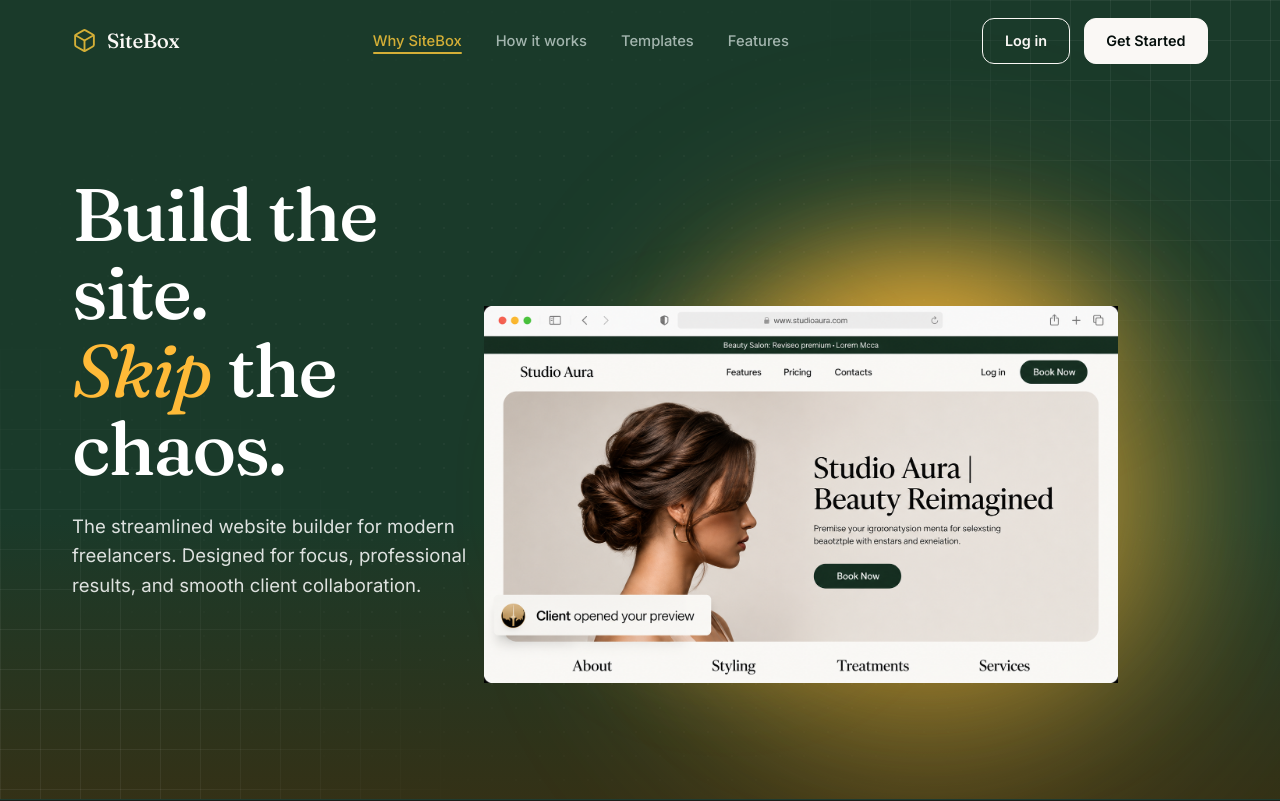
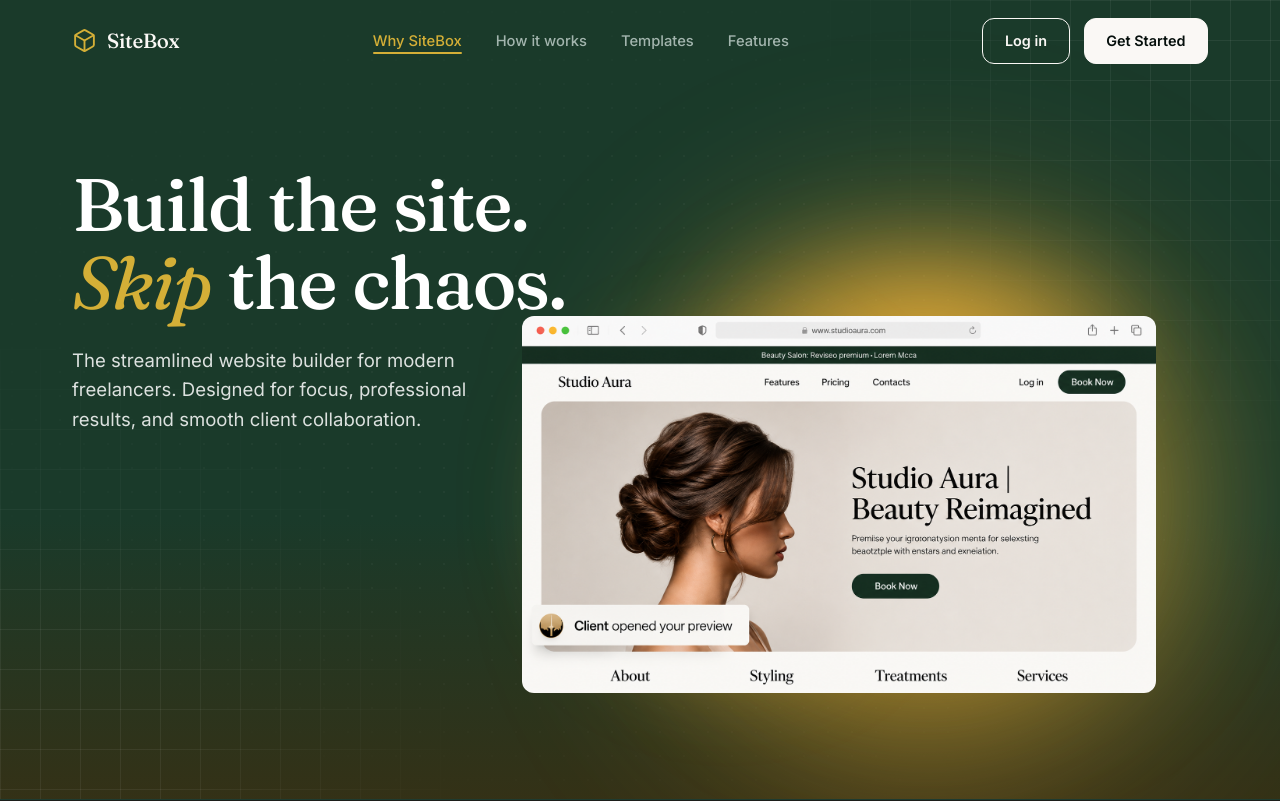
Before and after one commit to HariesHussain/SiteBox-Landing-Page, a React (Vite) app: page / in a window 1280 px wide. Shown: the top 801 px of the page. Built offline with nearby package versions, Linux system fonts and the light colour scheme.

Commit message:
Two-line heading, brass glow, mockup position fix, rounded corners

```diff
--- a/src/components/Hero.jsx
+++ b/src/components/Hero.jsx
@@ -127,8 +127,9 @@ export default function Hero() {
               </span>
             ))}
             <br />
-            {/* Line 2: Skip (golden italic) the chaos. */}
-            <span style={{ display: 'inline-block', color: '#ffba38', fontStyle: 'italic', fontWeight: 400, marginRight: '0.22em' }}>
+            {/* Line 2: Skip the chaos. — forced to single line */}
+            <span style={{ whiteSpace: 'nowrap' }}>
+              <span style={{ display: 'inline-block', color: '#D4AF37', fontStyle: 'italic', fontWeight: 400, marginRight: '0.22em' }}>
                 <motion.span variants={wordVariants} style={{ display: 'inline-block' }}>
                   Skip
                 </motion.span>
@@ -140,6 +141,7 @@ export default function Hero() {
                   </motion.span>
                 </span>
               ))}
+            </span>
           </motion.h1>
 
           <motion.p
@@ -159,7 +161,7 @@ export default function Hero() {
         </div>
 
         {/* Right: Mockup — rendered as a single pixel-perfect transparent image from reference */}
-        <div className="mock-wrap" style={{ position: 'relative', width: '100%', justifySelf: 'end', marginTop: '130px' }}>
+        <div className="mock-wrap" style={{ position: 'relative', width: '100%', justifySelf: 'end', marginTop: '150px' }}>
           {/* Thick golden glow behind the mockup area using user hex #ffba38 */}
           <div className="mockup-bg-glow" style={{
             position: 'absolute',
@@ -215,7 +217,8 @@ export default function Hero() {
                 width: '100%',
                 height: 'auto',
                 display: 'block',
-                pointerEvents: 'none'
+                pointerEvents: 'none',
+                borderRadius: '12px'
               }}
             />
           </motion.div>
@@ -238,7 +241,7 @@ export default function Hero() {
             align-items: start !important;
           }
           .mock-wrap {
-            margin-top: 130px !important;
+            margin-top: 150px !important;
           }
           .hero-text-col {
             align-self: start !important;
@@ -246,7 +249,7 @@ export default function Hero() {
           }
           .mockup-img-container {
             max-width: 840px !important;
-            margin-left: -90px !important;
+            margin-left: -52px !important;
             margin-right: 0 !important;
           }
         }
```
Lines whose indentation alone changed are shown as unchanged.
